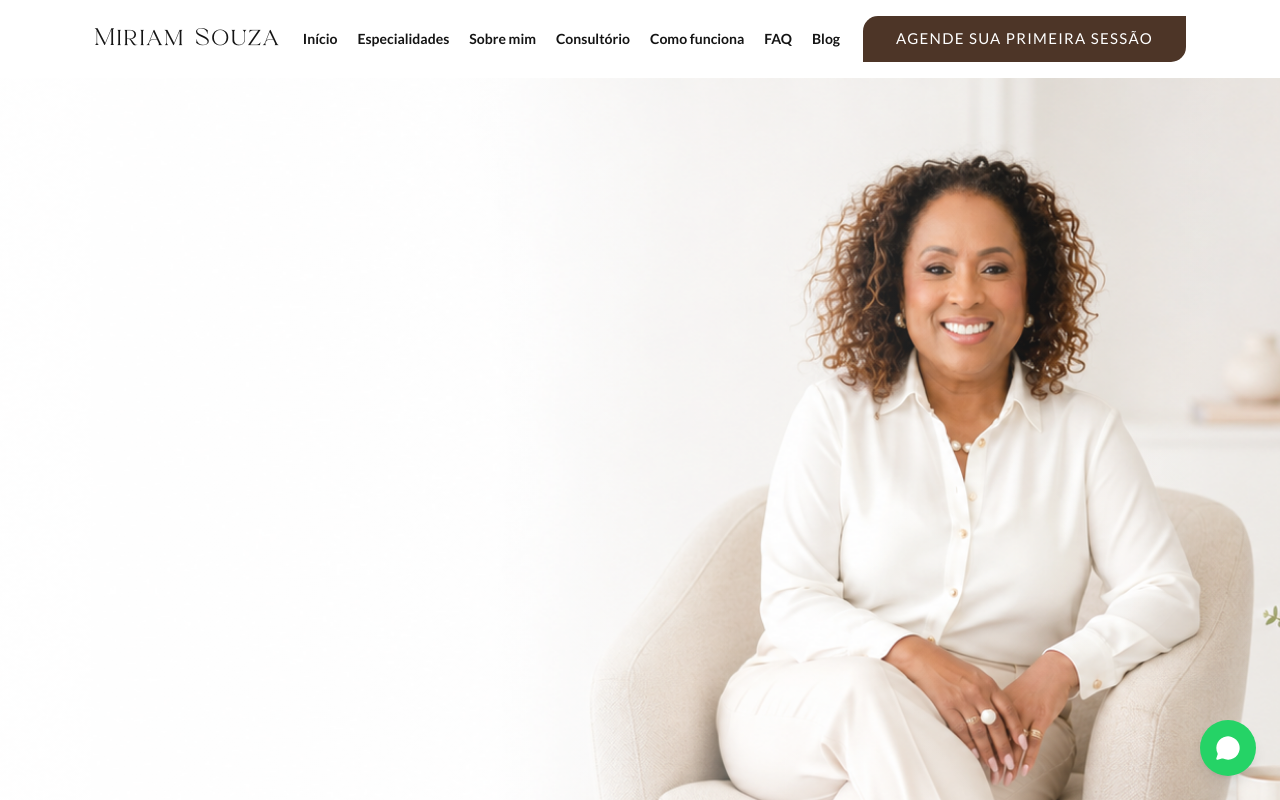
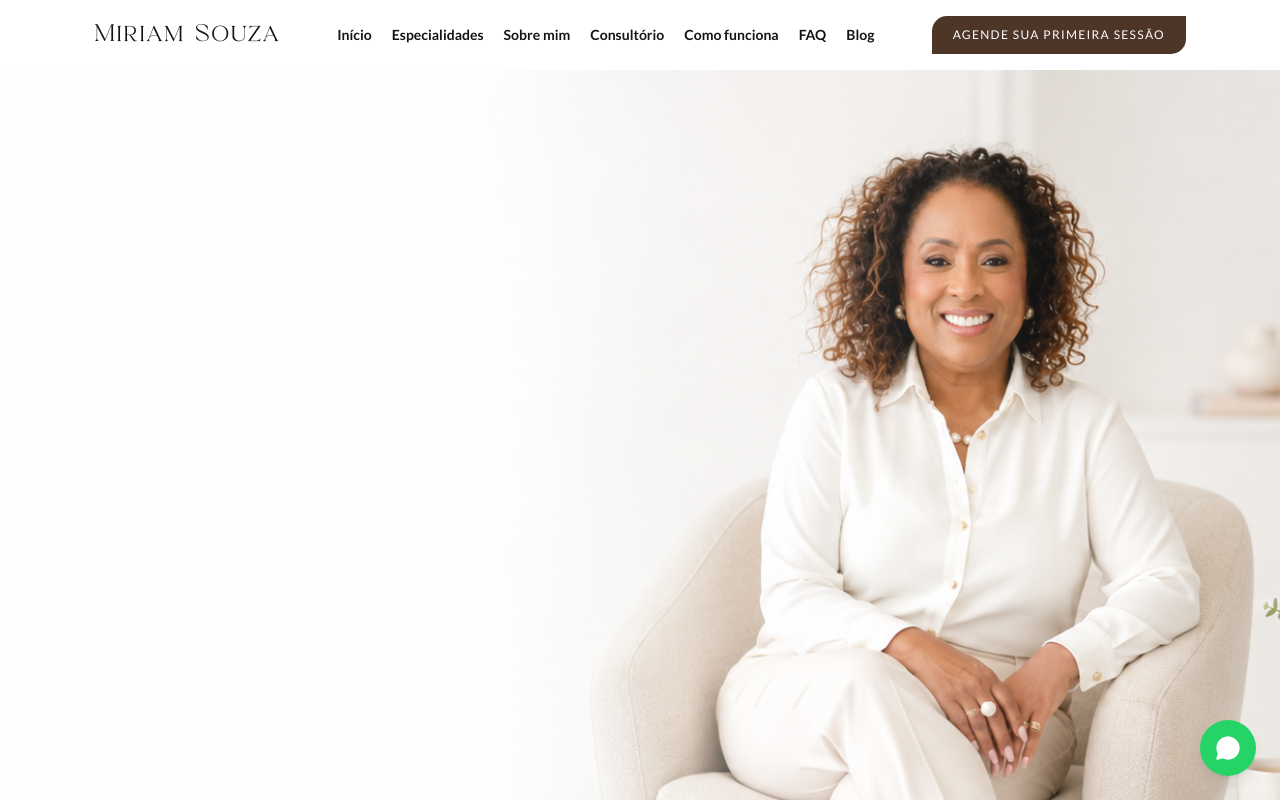
Before and after one commit to kelvenresultiva-lab/psimiriamsouza, a Next.js app: page / in a window 1280 px wide. Shown: the top 800 px of the page. Built offline with nearby package versions, Linux system fonts and the light colour scheme.

Commit message:
Diminui o botão de CTA no cabeçalho desktop
Usa !important nos utilitários pra realmente sobrescrever o padding/
tamanho de fonte padrão do componente Button (que sem isso vencia por
ordem de geração do Tailwind).

```diff
--- a/src/components/Header.tsx
+++ b/src/components/Header.tsx
@@ -19,7 +19,7 @@ export default function Header() {
           ))}
         </nav>
         <div className="hidden xl:block">
-          <Button href={whatsappLink()} className="whitespace-nowrap px-6 py-2.5 text-xs">
+          <Button href={whatsappLink()} className="whitespace-nowrap !px-5 !py-2.5 !text-xs">
             {header.ctaLabel}
           </Button>
         </div>
```
